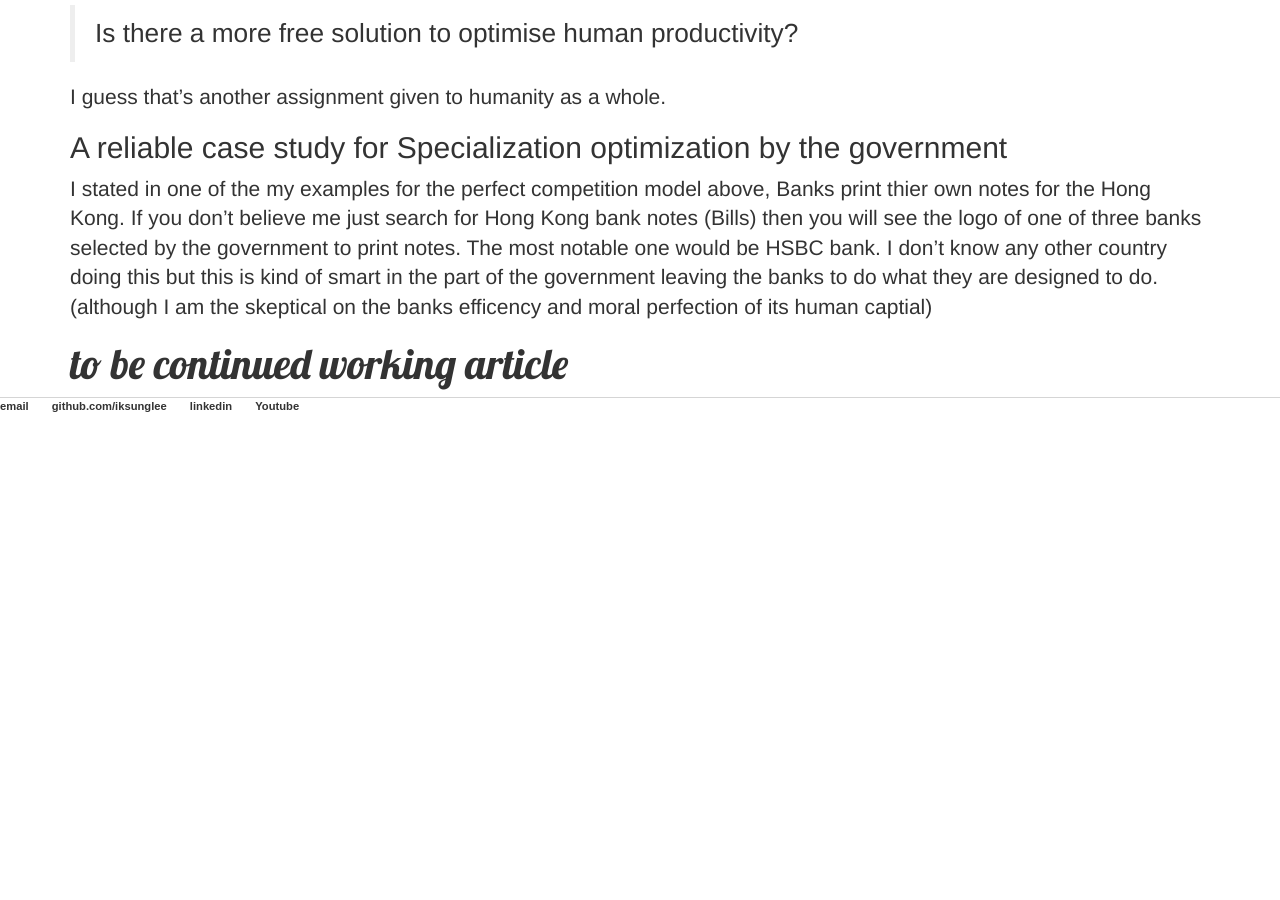
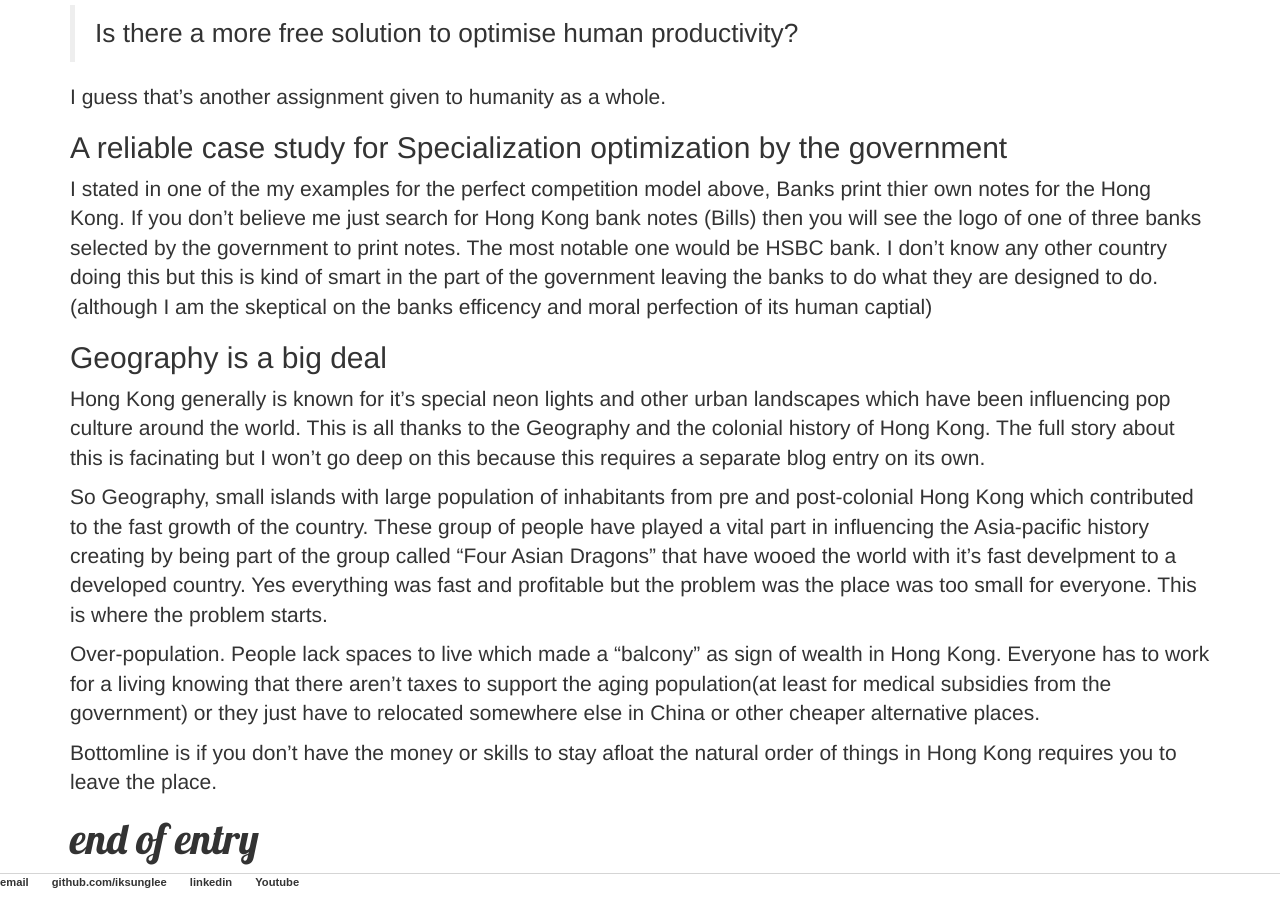
Before and after one commit to iksunglee/iksunglee.github.io, a Jekyll site: the page built from _posts/2017-02-16-What-I-Learned-In-HongKong.md, in a window 1280 px wide and 900 px high, scrolled down 594 px. Built offline with Jekyll 4.4.1, drawn with Linux system fonts in a browser that asks for light colours; nearby versions of some CDN libraries; before the commit the page ends 1018 px from its top, so only the background shows below that.

Commit message:
Update 2017-02-16-What-I-Learned-In-HongKong.md
finished the post

```diff
--- a/_posts/2017-02-16-What-I-Learned-In-HongKong.md
+++ b/_posts/2017-02-16-What-I-Learned-In-HongKong.md
@@ -26,5 +26,16 @@ A reliable case study for Specialization optimization by the government
 
 I stated in one of the my examples for the perfect competition model above, Banks print thier own notes for the Hong Kong. If you don't believe me just search for Hong Kong bank notes (Bills) then you will see the logo of one of three banks selected by the government to print notes. The most notable one would be HSBC bank. I don't know any other country doing this but this is kind of smart in the part of the government leaving the banks to do what they are designed to do. (although I am the skeptical on the banks efficency and moral perfection of its human captial)
 
-to be continued working article
+Geography is a big deal
+-----------------------
+
+Hong Kong generally is known for it's special neon lights and other urban landscapes which have been influencing pop culture around the world. This is all thanks to the Geography and the colonial history of Hong Kong. The full story about this is facinating but I won't go deep on this because this requires a separate blog entry on its own.
+
+So Geography, small islands with large population of inhabitants from pre and post-colonial Hong Kong which contributed to the fast growth of the country. These group of people have played a vital part in influencing the Asia-pacific history creating by being part of the group called "Four Asian Dragons" that have wooed the world with it's fast develpment to a developed country. Yes everything was fast and profitable but the problem was the place was too small for everyone. This is where the problem starts.
+
+Over-population. People lack spaces to live which made a "balcony" as sign of wealth in Hong Kong. Everyone has to work for a living knowing that there aren't taxes to support the aging population(at least for medical subsidies from the government) or they just have to relocated somewhere else in China or other cheaper alternative places.
+
+Bottomline is if you don't have the money or skills to stay afloat the natural order of things in Hong Kong requires you to leave the place.
+
+end of entry
 ==
```
